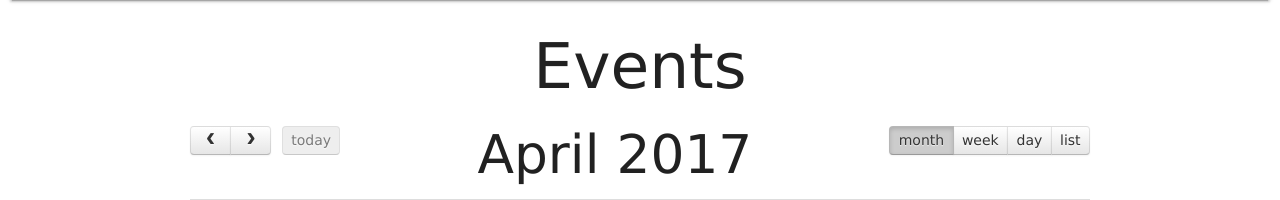
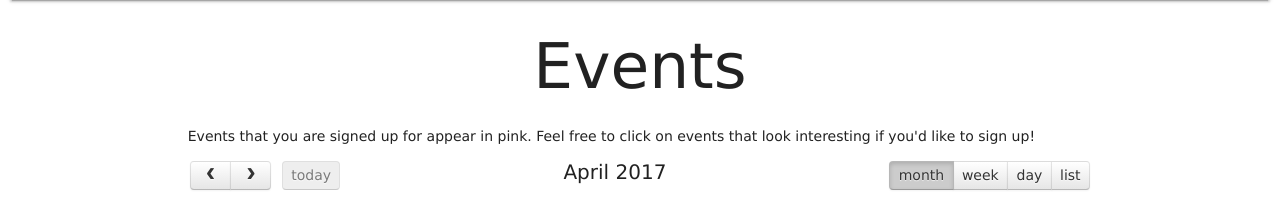
Before and after one commit to apollojain/sww, a Django app: page / in a window 1280 px wide. Shown: the part 104-304 px from the top of the page. Run offline with Django 3.2, Linux system fonts and the light colour scheme; data comes from the database, SQL or seed files in the repository; both versions use the stored data as it was after the commit; some libraries are stand-ins or nearby versions.

Commit message:
add and remove events

```diff
--- a/management/templates/detail.html
+++ b/management/templates/detail.html
@@ -9,9 +9,9 @@
 	{% if user.is_authenticated %}
 
 		{% if boolean %}
-			<a href="/toggle/{{event.id}}">Remove Event</a>
+			<a href="/toggle/{{event.id}}">Unregister for Event</a>
 		{% else %}
-			<a href="/toggle/{{event.id}}">Add Event</a>
+			<a href="/toggle/{{event.id}}">Register for Event</a>
 		{% endif %}
 	{% endif %}
 
--- a/management/templates/index.html
+++ b/management/templates/index.html
@@ -51,6 +51,9 @@
 		max-width: 900px;
 		margin: 0 auto;
 	}
+	.fc h2 {
+	   font-size: 20px;
+	}
 
 </style>
 
@@ -59,6 +62,7 @@
 {% block content %}
 
 	<center><h1>Events</h1></center>
+	<p>Events that you are signed up for appear in pink. Feel free to click on events that look interesting if you'd like to sign up!</p>
 	<div id='calendar'></div>
 
 
```
Also changed, not shown: db.sqlite3, 2 other files.
